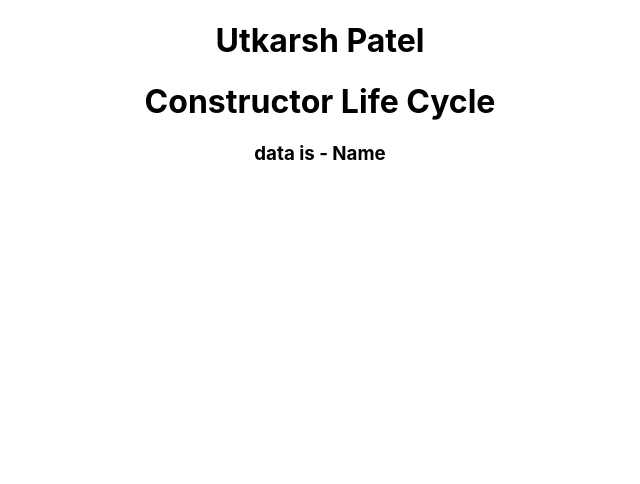
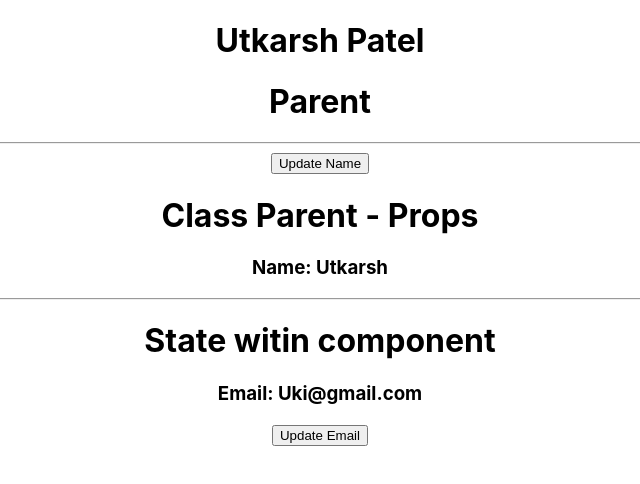
Before and after one commit to UtkarshPatel9934/React.js, a React (Create React App) app in the folder reactapp/: page / in a window 1280 px wide. Shown: the top 484 px of the page, without its empty margins (320-960 px from the left). Built offline with nearby package versions, Linux system fonts and the light colour scheme.

Commit message:
Added Render Life Cycle Method

```diff
--- a/reactapp/src/App.js
+++ b/reactapp/src/App.js
@@ -58,7 +58,9 @@ import './App.css';
 // import ParentFuncProps from './ParentFuncProps'
 
 
-import ConstructorLifeCycle from './ConstructorLifeCycle'
+// import ConstructorLifeCycle from './ConstructorLifeCycle'
+
+import ClassParent from './ClassParent'
 
 function App() {
   return (
@@ -137,7 +139,10 @@ function App() {
     {/* <ParentFuncProps></ParentFuncProps> */}
 
 
-    <ConstructorLifeCycle></ConstructorLifeCycle>
+    {/* <ConstructorLifeCycle></ConstructorLifeCycle> */}
+
+
+    <ClassParent></ClassParent>
 
     </div>
   );
--- /dev/null
+++ b/reactapp/src/ClassChild.js
@@ -0,0 +1,41 @@
+import React, { Component } from 'react'
+
+
+export default class ClassChild extends Component {
+
+  constructor()
+  {
+    super();
+    this.state = {
+      name: 'Uki',
+      email: 'Uki@gmail.com'
+    }
+
+  }
+
+
+  changeEmail()
+  {
+    this.setState({
+      email: 'FuckTrudo@gmail.com'
+    })
+  }
+
+  // Note: render() - is a Life Cycle Method
+  // Render get called when props gets Update
+  render() {
+
+    console.log('Render Methods', this.props);
+
+    return (
+      <div>
+	      <h1>Class Parent - Props</h1>
+        <h3>Name: {this.props.name}</h3>
+        <hr />
+        <h1>State witin component</h1>
+        <h3>Email: {this.state.email}</h3>
+        <button onClick={() => {this.changeEmail()}}>Update Email</button>
+      </div>
+    )
+  }
+}
--- /dev/null
+++ b/reactapp/src/ClassParent.js
@@ -0,0 +1,22 @@
+import React, {useState} from 'react'
+import Child from './ClassChild'
+
+const ClassParent = () => {
+	const [name, setName] = useState('Utkarsh');
+
+	function changeName()
+	{
+		setName('Zeel');
+	}
+  return (
+    <div>
+	<h1>Parent</h1>
+
+	<hr />
+	<button onClick={changeName}>Update Name</button>
+	<Child name={name}></Child>
+    </div>
+  )
+}
+
+export default ClassParent
```
Also changed, not shown: 1 other file (tests, documents, lock files or other folders).
